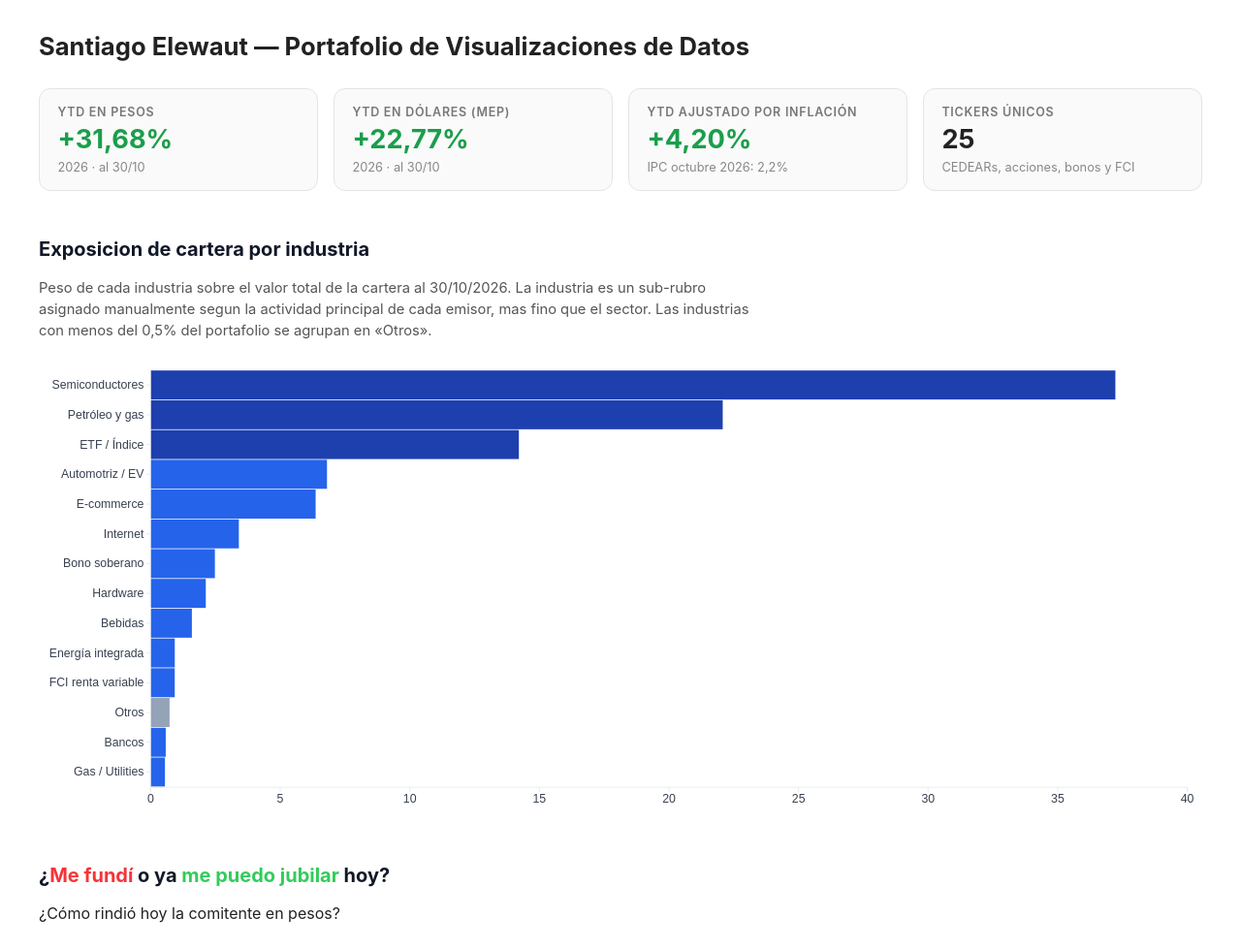
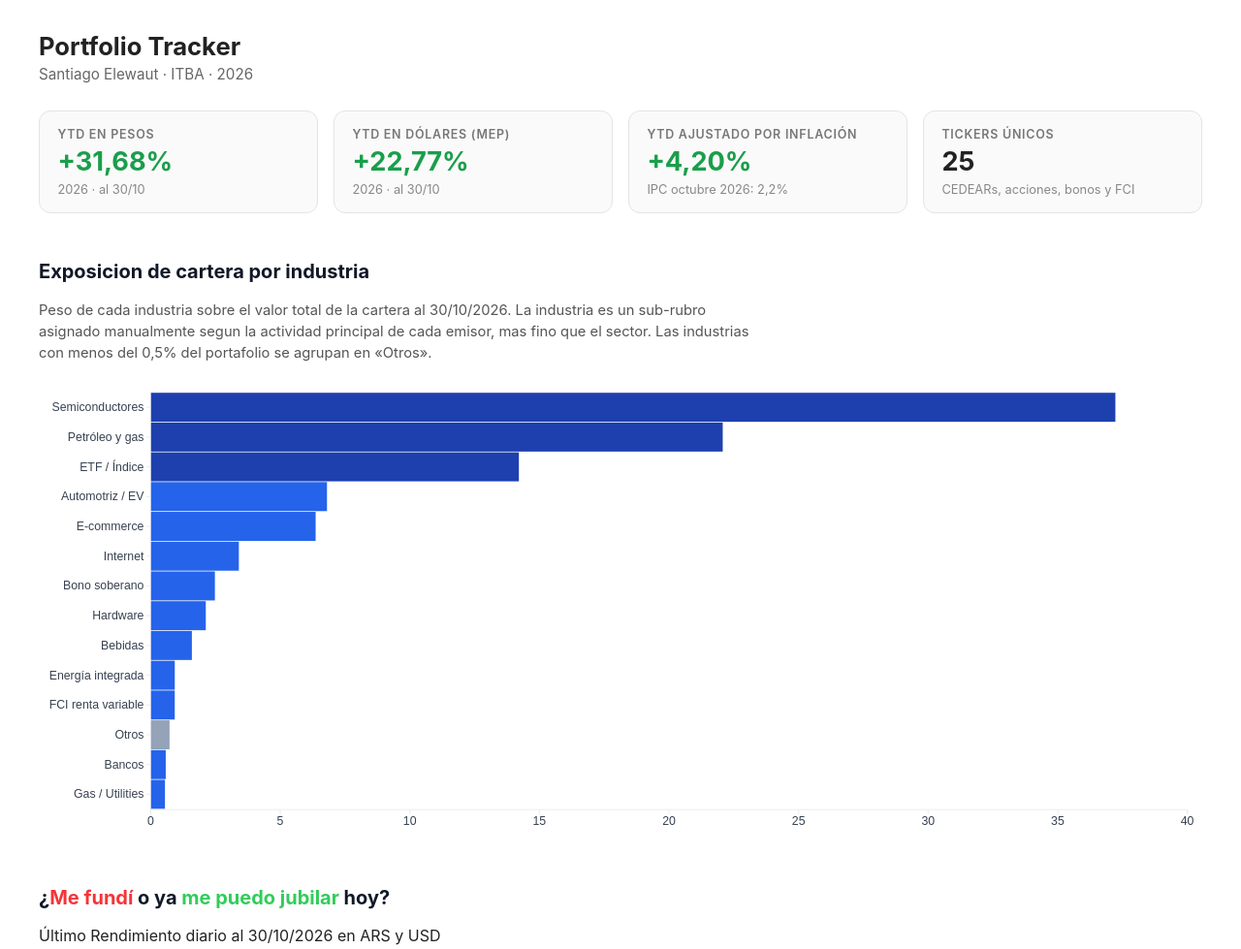
Before and after one commit to selewaut/infoviz, a plain HTML site: page index.html in a window 1280 px wide. Shown: the top 979 px of the page at 97% size. Drawn offline with Linux system fonts and the light colour scheme; a script that the page names is missing.

Commit message:
feat: rename page to Portfolio Tracker

```diff
--- a/index.html
+++ b/index.html
@@ -3,7 +3,7 @@
 <head>
   <meta charset="utf-8">
   <meta name="viewport" content="width=device-width">
-  <title>Santiago Elewaut - Visualizacion de la informacion - ITBA - 2026</title>
+  <title>Portfolio Tracker — Santiago Elewaut</title>
   <style>
     body {
       font-family: -apple-system, "Helvetica Neue", Arial, sans-serif;
@@ -14,6 +14,12 @@
     }
     h1 {
       font-size: 1.6rem;
+      margin-bottom: 0.25rem;
+    }
+    .subtitle {
+      margin: 0;
+      font-size: 0.95rem;
+      color: #666;
     }
     h2 {
       font-size: 1.25rem;
@@ -75,7 +81,8 @@
 </head>
 <body>
   <header>
-    <h1>Santiago Elewaut — Portafolio de Visualizaciones de Datos</h1>
+    <h1>Portfolio Tracker</h1>
+    <p class="subtitle">Santiago Elewaut · ITBA · 2026</p>
   </header>
 
   <section class="kpis" aria-label="Indicadores del portafolio al 30/10/2026">
@@ -116,7 +123,7 @@
 
   <section>
     <h2>¿<span style="color: #F53538;">Me fundí</span> o ya <span style="color: #32CC5B;">me puedo jubilar</span> hoy?</h2>
-    <p>¿Cómo rindió hoy la comitente en pesos?</p>
+    <p>Último Rendimiento diario al 30/10/2026 en ARS y USD</p>
     <div class='tableauPlaceholder' id='viz1794786202232' style='position: relative'>
       <noscript>
         <a href='#'>
```
